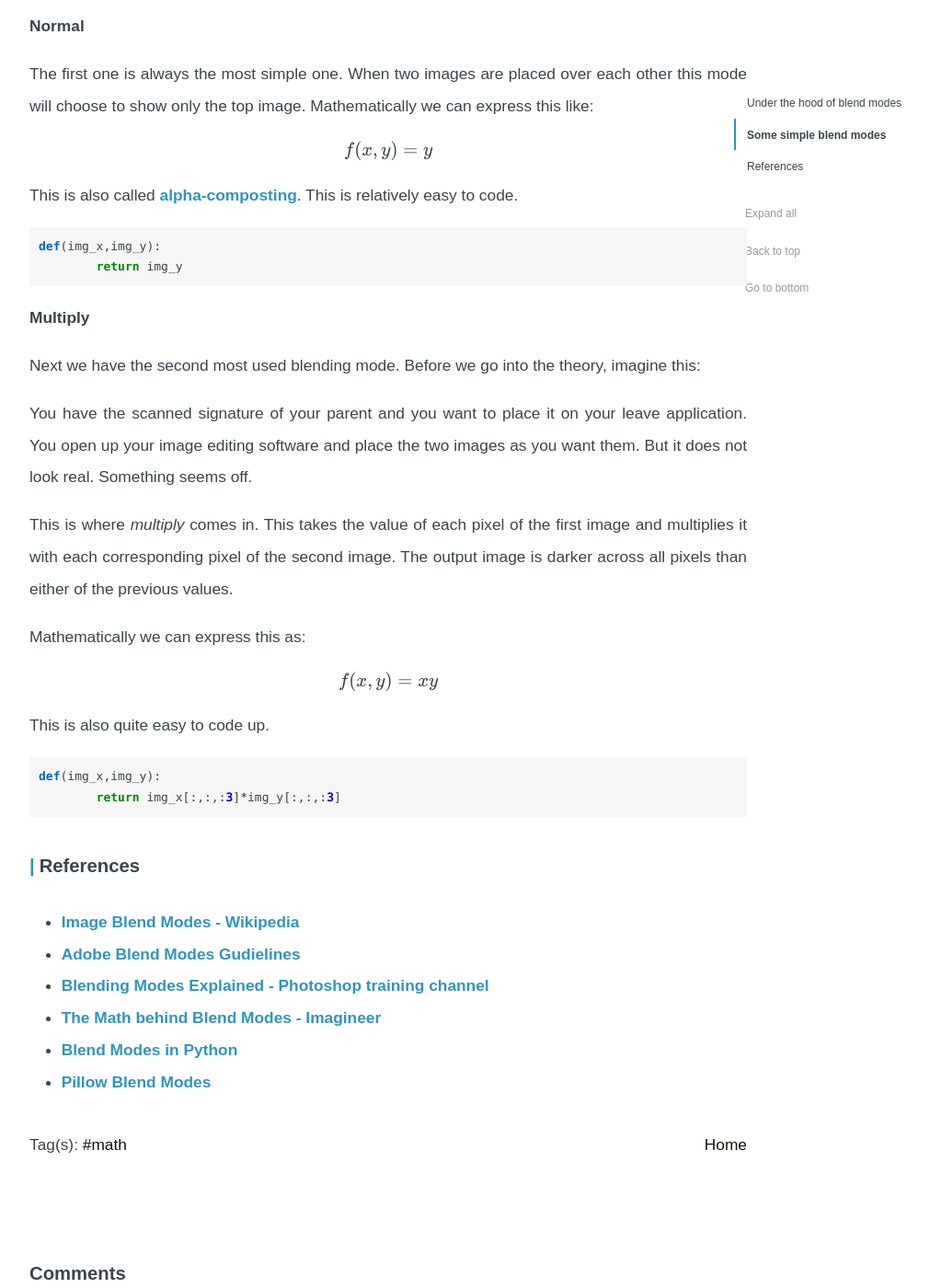
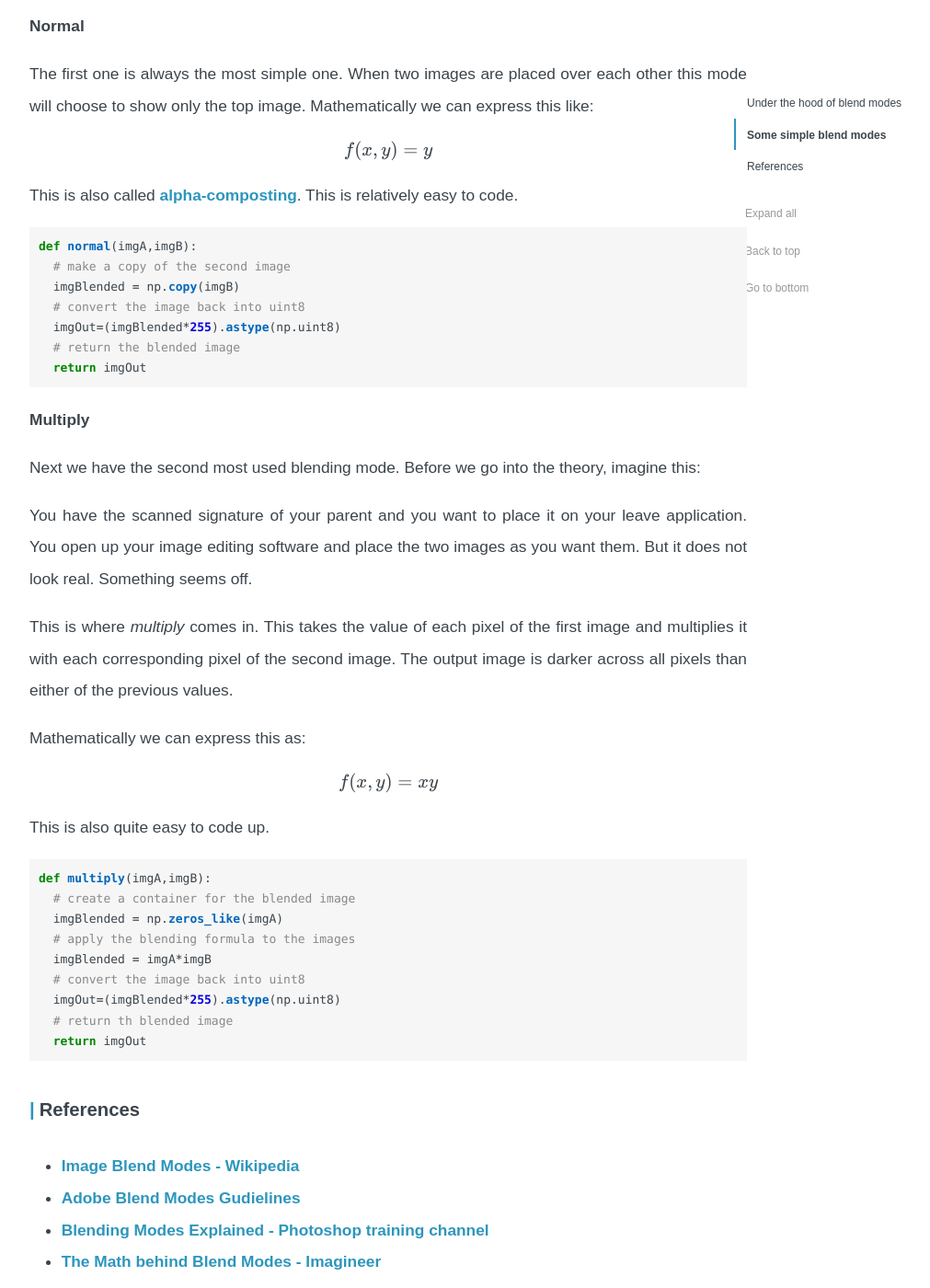
Before and after one commit to ritwikraha/ritwikraha.github.io, a Jekyll site: the page built from _posts/2021-11-9-Photoshop-Math.md, in a window 1280 px wide and 1400 px high, scrolled down 1753 px. Shown: the whole window at 92% size, without its empty margins (218-1229 px from the left). Built offline with Jekyll 4.4.1, drawn with Linux system fonts in a browser that asks for light colours; formulas are drawn with MathJax 3; comment, search, counter and statistics services are not loaded.

Commit message:
adding the blog images

````diff
--- a/_posts/2021-11-9-Photoshop-Math.md
+++ b/_posts/2021-11-9-Photoshop-Math.md
@@ -48,8 +48,13 @@ $$f(x,y) = y$$
 This is also called [alpha-composting](https://en.wikipedia.org/wiki/Alpha_compositing). This is relatively easy to code.
 
 ```python
-def(img_x,img_y):
-	return img_y
+def normal(imgA,imgB):
+  # make a copy of the second image
+  imgBlended = np.copy(imgB)
+  # convert the image back into uint8
+  imgOut=(imgBlended*255).astype(np.uint8)
+  # return the blended image
+  return imgOut
 ```
 
 **Multiply**
@@ -67,8 +72,15 @@ $$f(x,y) = xy$$
 This is also quite easy to code up.
 
 ```python
-def(img_x,img_y):
-	return img_x[:,:,:3]*img_y[:,:,:3]
+def multiply(imgA,imgB):
+  # create a container for the blended image
+  imgBlended = np.zeros_like(imgA)
+  # apply the blending formula to the images
+  imgBlended = imgA*imgB
+  # convert the image back into uint8
+  imgOut=(imgBlended*255).astype(np.uint8)
+  # return th blended image
+  return imgOut
 ```
 ### References
 
````
Also changed, not shown: assets/post_images/4post/output.png (added).
